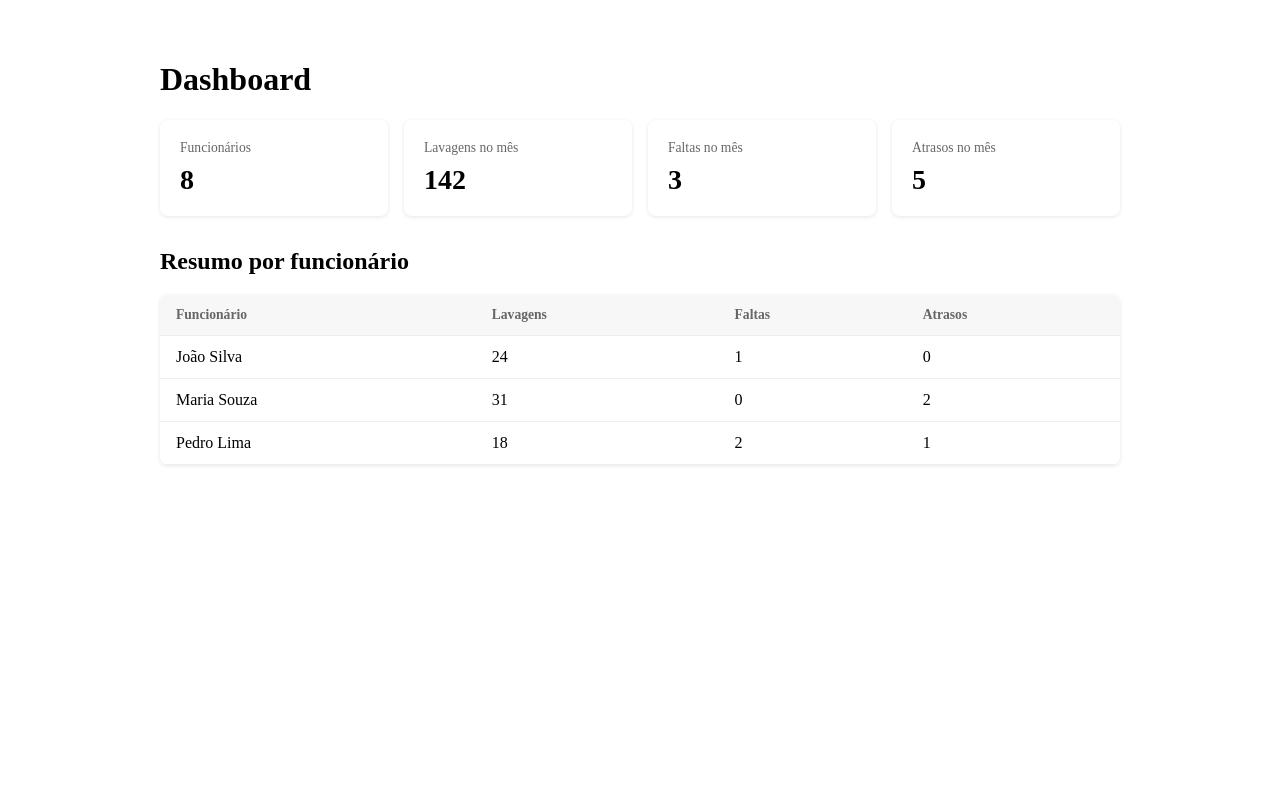
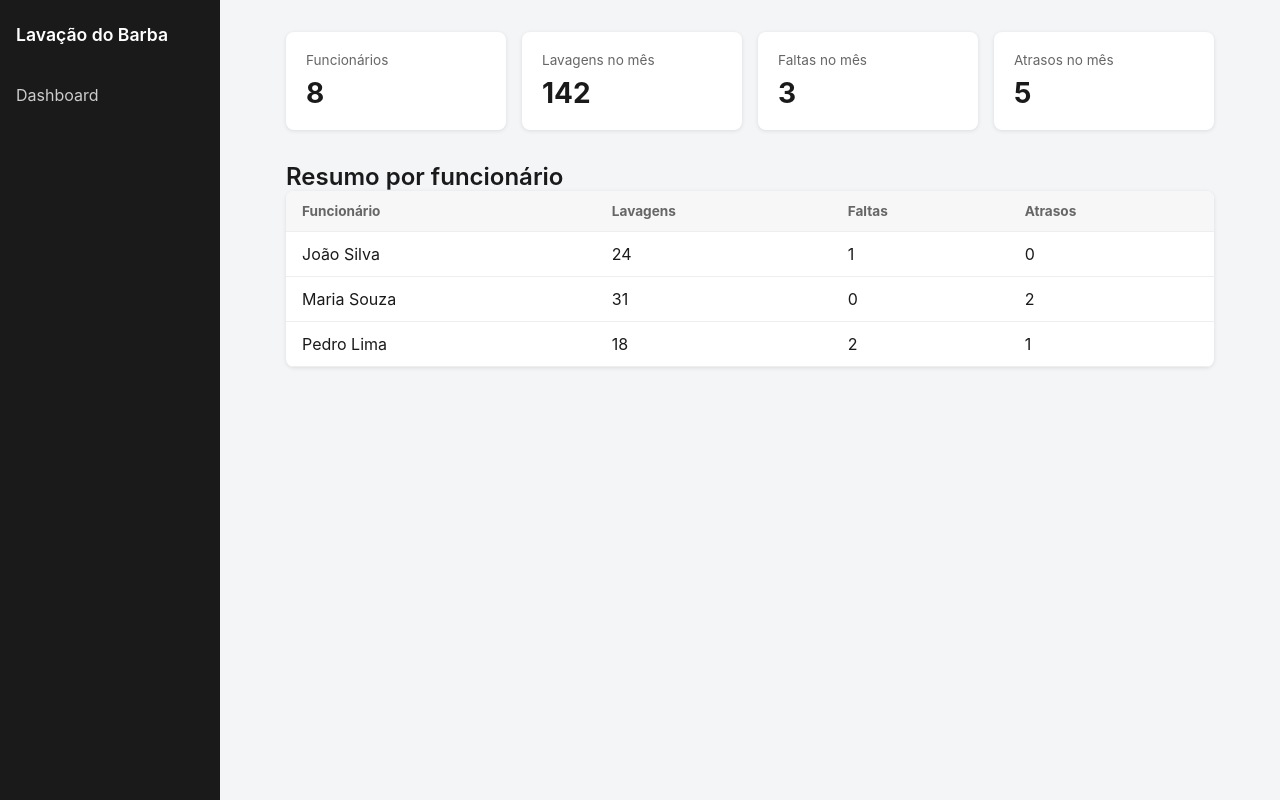
Before and after one commit to Lavacao-do-Barba/frontend-lavacao, a Vue app: page / in a window 1280 px wide. Built offline with nearby package versions, Linux system fonts and the light colour scheme; the HTML template or start-up script is replaced by a standard one.

Commit message:
FEAT: Estilização base e layout com sidebar

```diff
--- a/src/App.vue
+++ b/src/App.vue
@@ -1,3 +1,7 @@
+<script setup>
+import AppLayout from './layouts/AppLayout.vue'
+</script>
+
 <template>
-  <router-view />
+  <AppLayout />
 </template>
--- /dev/null
+++ b/src/components/Sidebar.vue
@@ -0,0 +1,48 @@
+<script setup>
+const links = [
+  { nome: 'Dashboard', rota: '/' },
+]
+</script>
+
+<template>
+  <aside class="sidebar">
+    <h2 class="sidebar__logo">Lavação do Barba</h2>
+    <nav>
+      <ul>
+        <li v-for="link in links" :key="link.rota">
+          <router-link :to="link.rota">{{ link.nome }}</router-link>
+        </li>
+      </ul>
+    </nav>
+  </aside>
+</template>
+
+<style scoped>
+.sidebar {
+  width: 220px;
+  height: 100vh;
+  background: #1a1a1a;
+  color: #fff;
+  padding: 1.5rem 1rem;
+  position: fixed;
+  left: 0;
+  top: 0;
+}
+
+.sidebar__logo {
+  font-size: 1.1rem;
+  margin-bottom: 2rem;
+}
+
+.sidebar nav ul li {
+  padding: 0.5rem 0;
+}
+
+.sidebar nav ul li a {
+  color: #ccc;
+}
+
+.sidebar nav ul li a:hover {
+  color: #fff;
+}
+</style>
--- /dev/null
+++ b/src/layouts/AppLayout.vue
@@ -0,0 +1,24 @@
+<script setup>
+import Sidebar from '../components/Sidebar.vue'
+</script>
+
+<template>
+  <div class="app-layout">
+    <Sidebar />
+    <main class="app-layout__content">
+      <router-view />
+    </main>
+  </div>
+</template>
+
+<style scoped>
+.app-layout {
+  display: flex;
+}
+
+.app-layout__content {
+  margin-left: 220px;
+  flex: 1;
+  min-height: 100vh;
+}
+</style>
--- a/src/main.js
+++ b/src/main.js
@@ -1,5 +1,6 @@
 import { createApp } from 'vue'
 import App from './App.vue'
 import router from './router'
+import './style.css'
 
 createApp(App).use(router).mount('#app')
--- /dev/null
+++ b/src/style.css
@@ -0,0 +1,24 @@
+* {
+  box-sizing: border-box;
+  margin: 0;
+  padding: 0;
+}
+
+body {
+  font-family: -apple-system, BlinkMacSystemFont, "Segoe UI", Roboto, Helvetica, Arial, sans-serif;
+  background-color: #f4f5f7;
+  color: #1a1a1a;
+}
+
+a {
+  text-decoration: none;
+  color: inherit;
+}
+
+ul {
+  list-style: none;
+}
+
+h1, h2, h3 {
+  font-weight: 600;
+}
--- a/src/views/Dashboard.vue
+++ b/src/views/Dashboard.vue
@@ -18,7 +18,6 @@ const funcionarios = ref([
 
 <template>
   <div class="dashboard">
-    <h1>Dashboard</h1>
 
     <div class="dashboard__cards">
       <CardResumo titulo="Funcionários" :valor="totalFuncionarios" />
```
Also changed, not shown: src/components/Header.vue (added, +22 -0 lines).
